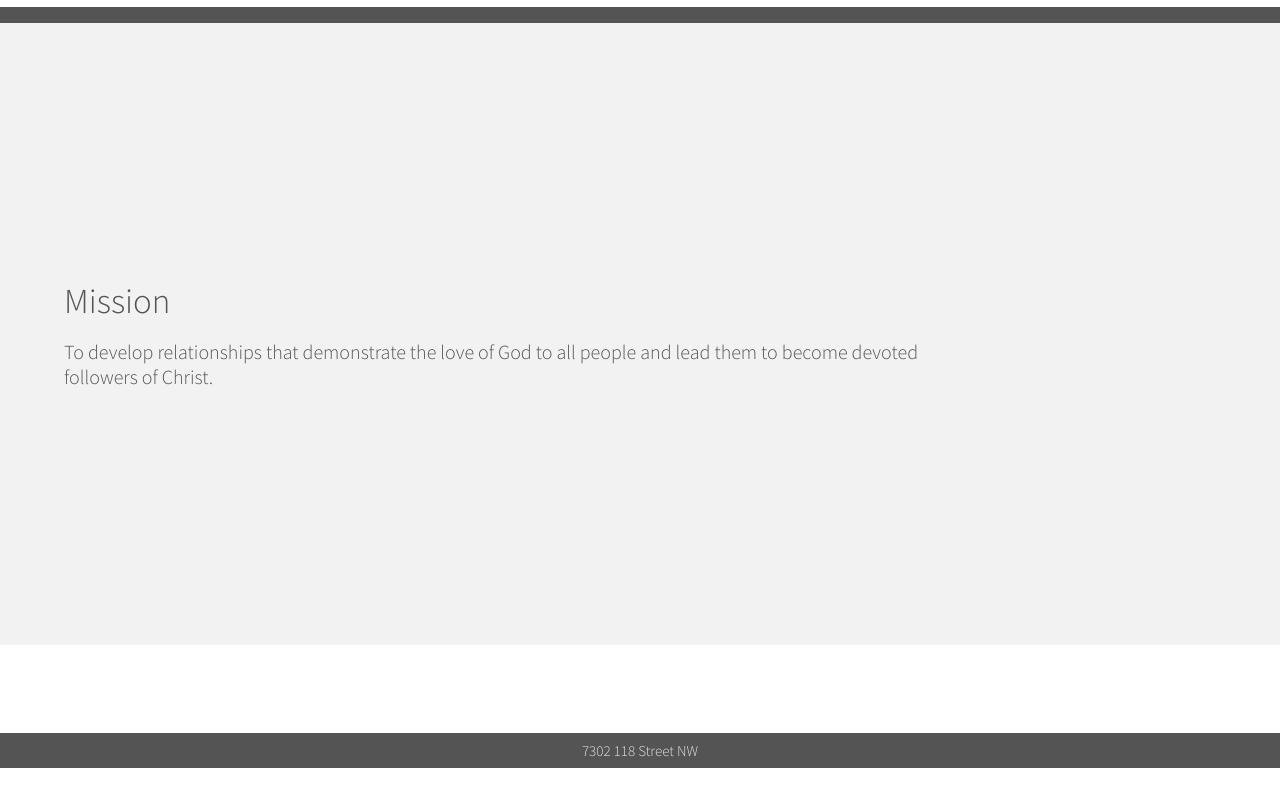
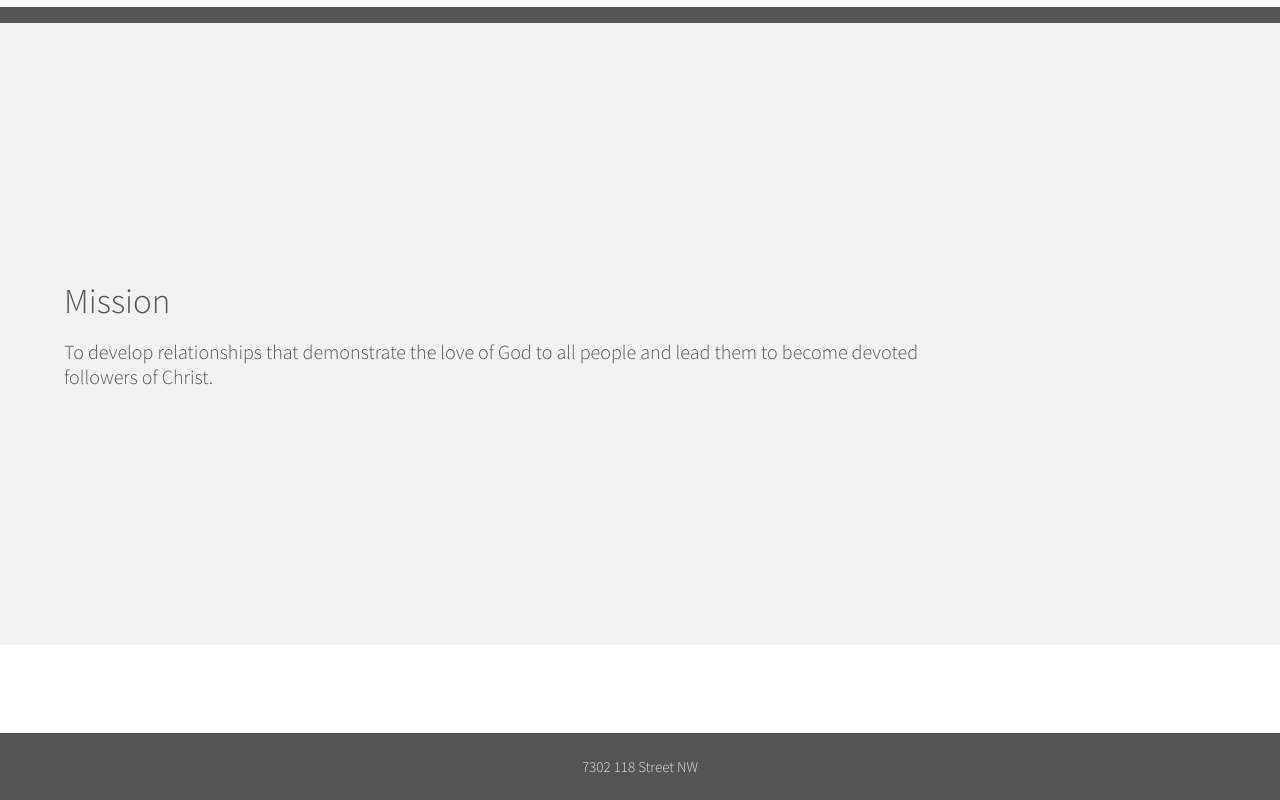
Before and after one commit to PeterChauYEG/evacem, a React app: page / in a window 1280 px wide. Shown: the part 831-1631 px from the top of the page. Before the commit the page ends 1599 px from the top, so only its background shows below. Built offline with nearby package versions, Linux system fonts and the light colour scheme; a web font is replaced by a local one.

Commit message:
fixed footer container to be nicer on different devices

```diff
--- a/src/index.css
+++ b/src/index.css
@@ -85,7 +85,7 @@ p {
   color: #E4E4E4; /* text color (3) */
   display: flex;
   justify-content: center;
-  padding: 4px;
+  padding: 12px;
 }
 
 .footer-content {
@@ -165,6 +165,10 @@ p {
     margin: 0 32px;
   }
 
+  .footer-container {
+    padding: 16px;
+  }
+
   .hero {
     display: flex;
     flex-direction: row;
@@ -201,6 +205,10 @@ p {
 
   .about-content > p {
     max-width: 65ch;
+  }
+
+  .footer-container {
+    padding: 20px;
   }
 
   .hero {
@@ -251,7 +259,7 @@ p {
   }
 
   .footer-container {
-    padding: 8px 0;
+    padding: 24px;
   }
 
   .hero {
```
